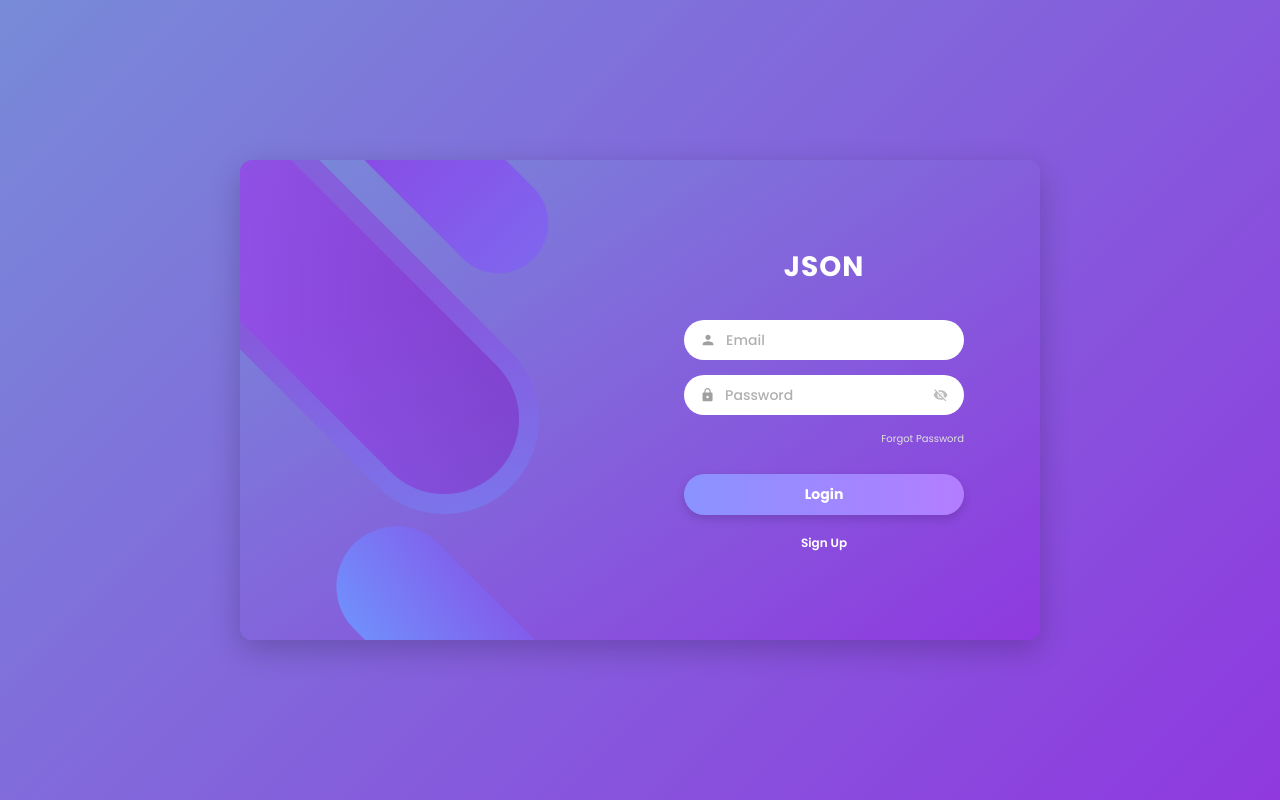
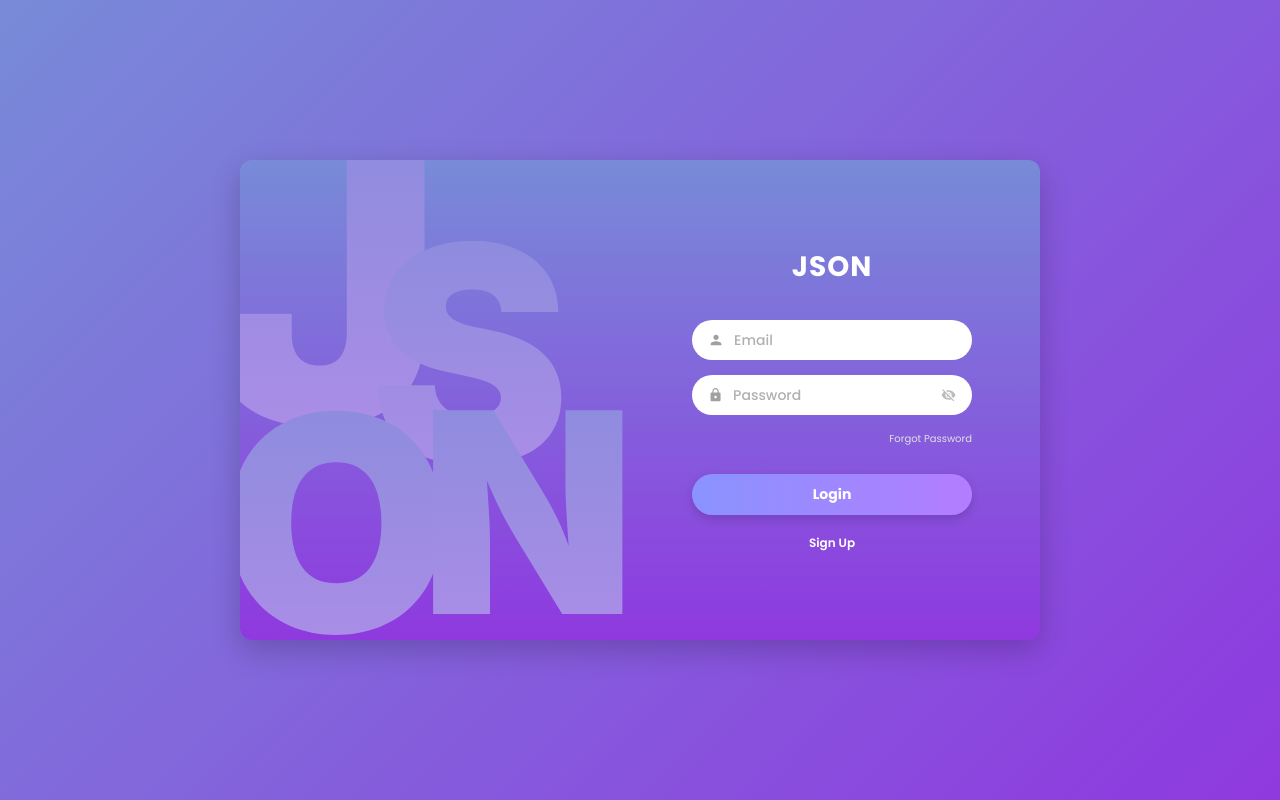
Before and after one commit to advprog-2026-B9-project/json-frontend, a Next.js app: page /login in a window 1280 px wide. Built offline with nearby package versions, Linux system fonts and the light colour scheme.

Commit message:
feat: ganti background login jadi tipografi & tambah toast animasi

```diff
--- a/app/login/login.module.css
+++ b/app/login/login.module.css
@@ -19,10 +19,10 @@
     display: flex;
     width: 800px;
     height: 480px;
-    background: linear-gradient(145deg, var(--color-primary-light), var(--color-primary));
+    background: linear-gradient(180deg, var(--color-primary-light), var(--color-primary));
     border-radius: 12px;
     box-shadow: 0 10px 30px rgba(0, 0, 0, 0.2);
-    overflow: hidden; /* Agar oval tidak keluar dari kotak */
+    overflow: hidden;
     position: relative;
 }
 
@@ -31,45 +31,56 @@
     flex: 1;
     position: relative;
     background: transparent;
+    overflow: hidden;
 }
 
-.oval {
+.bgText {
     position: absolute;
-    border-radius: 999px;
-    background: linear-gradient(135deg, rgba(162, 89, 255, 0.8), rgba(123, 44, 191, 0.6));
-    transform: rotate(-45deg);
+    font-family: 'Inter', sans-serif;
+    font-style: normal;
+    font-weight: 900;
+    background: linear-gradient(180deg, #788BD8 0%, #BF8EEC 100%);
+    -webkit-background-clip: text;
+    -webkit-text-fill-color: transparent;
+    background-clip: text;
+    text-fill-color: transparent;
+    user-select: none;
 }
 
-.ovalLarge {
-    width: 150px;
-    height: 600px;
-    top: -200px;
-    left: -30px;
+.letterJ {
+    width: 357px;
+    height: 734px;
+    left: -35px;
+    top: -250px;
+    font-size: 400px;
+    line-height: 734px;
 }
 
-.ovalLargeShadow {
-    width: 190px;
-    height: 640px;
-    top: -220px;
-    left: -50px;
-    opacity: 0.5;
-    background: linear-gradient(30deg, #7091FD 0%, var(--color-primary) 40%);
+.letterS {
+    width: 323px;
+    height: 586px;
+    left: 130px;
+    top: -100px;
+    font-size: 300px;
+    line-height: 586px;
 }
 
-.ovalSmallTop {
-    width: 100px;
-    height: 350px;
-    top: -200px;
-    left: 120px;
-    background: linear-gradient(180deg, var(--color-primary) 0%, #7091FD 200%);
+.letterO {
+    width: 386px;
+    height: 586px;
+    left: -20px;
+    top: 70px;
+    font-size: 300px;
+    line-height: 586px;
 }
 
-.ovalSmallBottom {
-    width: 120px;
-    height: 300px;
-    bottom: -160px;
-    left: 160px;
-    background: linear-gradient(100deg, #7091FD 0%, var(--color-primary) 150%);
+.letterN {
+    width: 351px;
+    height: 586px;
+    left: 180px;
+    top: 60px;
+    font-size: 280px;
+    line-height: 586px;
 }
 
 /* Right Section */
@@ -78,7 +89,7 @@
     display: flex;
     justify-content: center;
     align-items: center;
-    padding: 2rem;
+    padding: 1rem;
 }
 
 .formContainer {
@@ -200,19 +211,20 @@
 /* Toast */
 .toast {
     position: fixed;
-    top: 20px;
-    right: 20px;
-    padding: 15px 20px;
+    top: 30px;
+    left: 50%;
+    transform: translateX(-50%);
+    background: linear-gradient(135deg, #A855F7 0%, #788BD8 100%);
+    color: white;
+    padding: 12px 24px;
     border-radius: 8px;
-    color: var(--color-white);
-    font-size: 14px;
-    font-weight: 600;
     display: flex;
     align-items: center;
-    gap: 12px;
-    box-shadow: 0 10px 25px rgba(0, 0, 0, 0.2);
+    box-shadow: 0 10px 25px rgba(120, 139, 216, 0.4);
+    font-weight: 600;
+    font-size: 14px;
     z-index: 1000;
-    animation: slideInOutRight 2.8s ease-in-out forwards;
+    animation: slideDown 0.4s cubic-bezier(0.175, 0.885, 0.32, 1.275) forwards;
 }
 
 .toastError {
@@ -225,22 +237,13 @@
     border-left: 5px solid #047857;
 }
 
-/* Toast Animation */
-@keyframes slideInOutRight {
-    0% {
-        transform: translateX(120%);
+@keyframes slideDown {
+    from {
+        top: -50px;
         opacity: 0;
     }
-    15% {
-        transform: translateX(0);
+    to {
+        top: 30px;
         opacity: 1;
     }
-    85% {
-        transform: translateX(0);
-        opacity: 1;
-    }
-    100% {
-        transform: translateX(120%);
-        opacity: 0;
-    }
 }
--- a/app/login/page.tsx
+++ b/app/login/page.tsx
@@ -12,6 +12,7 @@ export default function LoginCard() {
     const [password, setPassword] = useState('');
     const [errorMessage, setErrorMessage] = useState('');
     const [isLoading, setIsLoading] = useState(false);
+    const [toastMessage, setToastMessage] = useState('');
 
     const [showPassword, setShowPassword] = useState(false);
     const handleTogglePassword = () => setShowPassword(!showPassword);
@@ -41,10 +42,12 @@ export default function LoginCard() {
             if (response.ok) {
                 const userData = await response.json();
                 console.log('Login sukses!', userData);
-                alert(`Selamat datang, ${userData.fullName || userData.username}!`);
+
                 localStorage.setItem('user', JSON.stringify(userData));
-
-                router.push('/');
+                setToastMessage(`Login berhasil! Selamat datang, ${userData.fullName || userData.username}.`);
+                setTimeout(() => {
+                    router.push('/');
+                }, 1500);
             }
             else {
                 const errorText = await response.text();
@@ -65,10 +68,10 @@ export default function LoginCard() {
             <div className={styles.card}>
 
                 <div className={styles.leftPanel}>
-                    <div className={`${styles.oval} ${styles.ovalLargeShadow}`}></div>
-                    <div className={`${styles.oval} ${styles.ovalLarge}`}></div>
-                    <div className={`${styles.oval} ${styles.ovalSmallTop}`}></div>
-                    <div className={`${styles.oval} ${styles.ovalSmallBottom}`}></div>
+                    <div className={`${styles.bgText} ${styles.letterJ}`}>J</div>
+                    <div className={`${styles.bgText} ${styles.letterS}`}>S</div>
+                    <div className={`${styles.bgText} ${styles.letterO}`}>O</div>
+                    <div className={`${styles.bgText} ${styles.letterN}`}>N</div>
                 </div>
 
                 <div className={styles.rightPanel}>
@@ -133,10 +136,18 @@ export default function LoginCard() {
                         <div className={styles.signUp}>
                             <Link href="/register">Sign Up</Link>
                         </div>
-
                     </form>
                 </div>
             </div>
+            {toastMessage && (
+                <div className={styles.toast}>
+                    <svg width="20" height="20" viewBox="0 0 24 24" fill="none" stroke="currentColor" strokeWidth="2" strokeLinecap="round" strokeLinejoin="round" style={{marginRight: '8px'}}>
+                        <path d="M22 11.08V12a10 10 0 1 1-5.93-9.14"></path>
+                        <polyline points="22 4 12 14.01 9 11.01"></polyline>
+                    </svg>
+                    {toastMessage}
+                </div>
+            )}
         </div>
     );
 }
```
